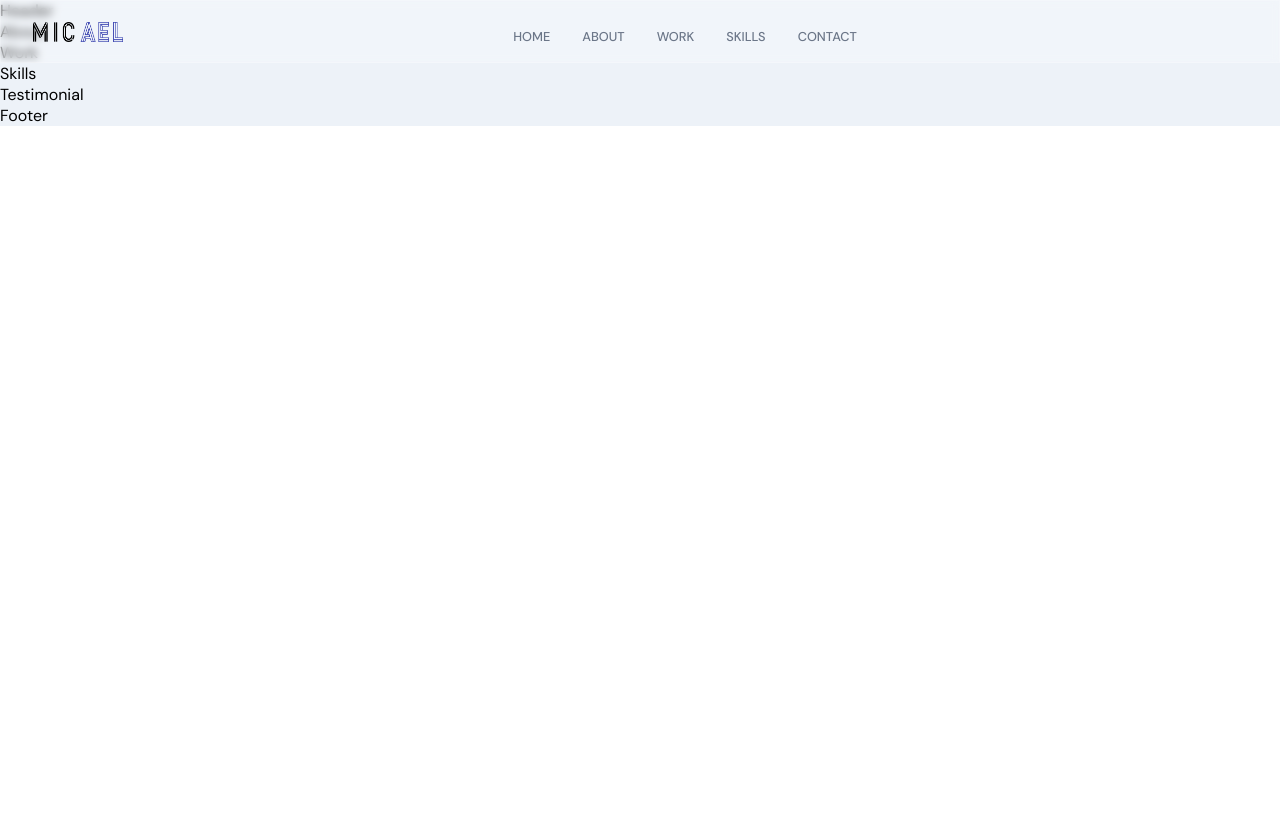
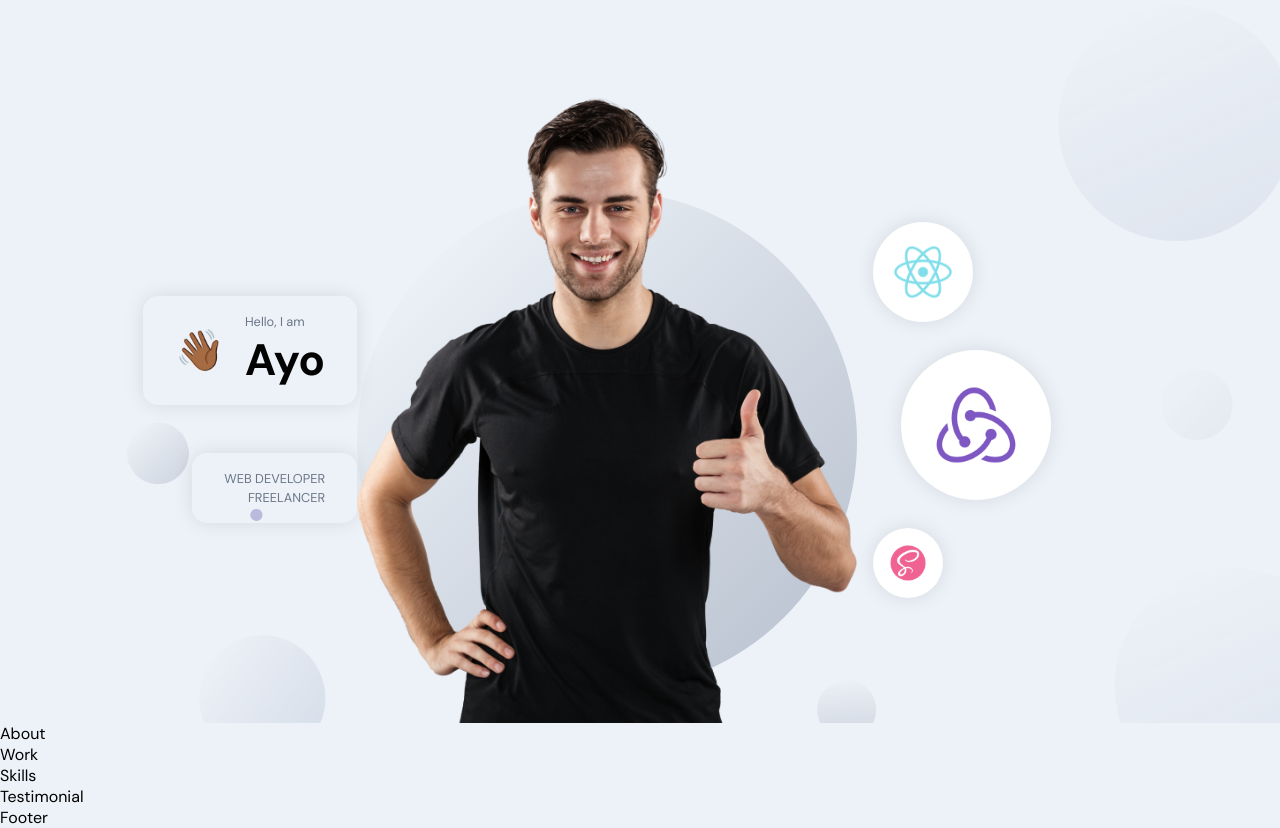
Before and after one commit to Ayo-Show/ayo_portfolio, a React (Create React App) app in the folder frontend_react/: page / in a window 1280 px wide. Before the commit the page ends 800 px from the top, so only its background shows below. Built offline with nearby package versions, Linux system fonts and the light colour scheme.

Commit message:
implemented logic and style to the header

```diff
--- a/frontend_react/src/App.js
+++ b/frontend_react/src/App.js
@@ -6,7 +6,7 @@
 const App = () => {
   return (
     <div className="app">
-      <Navbar />
+      {/* <Navbar /> */}
       <Header />
       <About />
       <Work />
--- a/frontend_react/src/containers/Header/Header.jsx
+++ b/frontend_react/src/containers/Header/Header.jsx
@@ -1,10 +1,73 @@
 import React from "react";
+import { motion } from "framer-motion";
+import { images } from "../../constants";
+
 import "./Header.scss";
+
+const scaleVariants = {
+  whileInView: {
+    scale: [0, 1],
+    opacity: [0, 1],
+    transition: {
+      duration: 1,
+      ease: "easeInOut",
+    },
+  },
+};
 
 const Header = () => {
   return (
-    <div>Header</div>
+    <div id="home" className="app__header app__flex">
+      <motion.div
+        whileInView={{ x: [-100, 0], opacity: [0, 1] }}
+        transition={{ duration: 0.5 }}
+        className="app__header-info"
+      >
+        <div className="app__header-badge">
+          <div className="badge-cmp app__flex">
+            <span>👋🏾</span>
+            <div style={{ marginLeft: 20 }}>
+              <p className="p-text">Hello, I am</p>
+              <h1 className="head-text">Ayo</h1>
+            </div>
+          </div>
+
+          <div className="tag-cmp app__flex">
+            <p className="p-text">Web Developer</p>
+            <p className="p-text">Freelancer</p>
+          </div>
+        </div>
+      </motion.div>
+
+      <motion.div
+        whileInView={{ opacity: [0, 1] }}
+        transition={{ duration: 0.5, delayChildren: 0.5 }}
+        className="app__header-img"
+      >
+        <img src={images.profile} alt="profile_bg" />
+
+        <motion.img
+          whileInView={{ scale: [0, 1] }}
+          transition={{ duration: 1, ease: "easeInOut" }}
+          src={images.circle}
+          alt="profile_circle"
+          className="overlay_circle"
+        />
+      </motion.div>
+
+      <motion.div
+        variant={scaleVariants}
+        whileInView={scaleVariants.whileInView}
+        className="app__header-circles"
+      >
+        {[images.react, images.redux, images.sass].map((circle, index) => (
+          <div className="circle-cmp app__flex" key={`circle-${index}`}>
+            <img src={circle} alt="circle" />
+          </div>
+        ))}
+      </motion.div>
+    </div>
   );
-}
+};
 
-export default Header
+export default Header;
--- a/frontend_react/src/containers/Header/Header.scss
+++ b/frontend_react/src/containers/Header/Header.scss
@@ -0,0 +1,190 @@
+#home {
+  position: relative;
+  background: url("../../assets/bgIMG.png");
+  background-size: cover;
+  background-repeat: repeat;
+  background-position: center;
+
+  .app__wrapper {
+    padding: 0;
+
+    .copyright {
+      display: none;
+    }
+  }
+}
+
+.app__header {
+  flex: 1;
+  width: 100%;
+  height: 100%;
+  flex-direction: row;
+
+  padding: 6rem 2rem 0;
+
+  @media screen and (min-width: 2000px) {
+    padding-top: 8rem;
+  }
+
+  @media screen and (max-width: 1200px) {
+    flex-direction: column;
+  }
+
+  @media screen and (max-width: 450px) {
+    padding: 6rem 1rem 2rem;
+  }
+}
+
+.app__header-info {
+  flex: 0.65;
+  display: flex;
+  flex-direction: column;
+  justify-content: flex-start;
+  align-items: flex-start;
+  height: 100%;
+
+  @media screen and (max-width: 2000px) {
+    width: 100%;
+    margin-right: 0rem;
+  }
+}
+
+.app__header-badge {
+  width: 100%;
+  display: flex;
+  justify-content: flex-end;
+  align-items: flex-end;
+  flex-direction: column;
+
+  .badge-cmp,
+  .tag-cmp {
+    padding: 1rem 2rem;
+    border: var(--white-color);
+    border-radius: 15px;
+    flex-direction: row;
+    width: auto;
+
+    box-shadow: 0 0 20px rgba(0, 0, 0, 0.1);
+  }
+
+  .tag-cmp {
+    flex-direction: column;
+    margin-top: 3rem;
+
+    p {
+      width: 100%;
+      text-transform: uppercase;
+      text-align: right;
+    }
+  }
+
+  span {
+    font-size: 2.5rem;
+
+    @media screen and (min-width: 2000px) {
+      font-size: 5rem;
+    }
+  }
+
+  @media screen and (max-width: 1200px) {
+    justify-content: flex-start;
+    align-items: flex-start;
+  }
+}
+
+.app__header-circles {
+  flex: 0.75;
+  display: flex;
+  flex-direction: column;
+  justify-content: space-evenly;
+  align-items: flex-start;
+  height: 100%;
+  margin-left: 1rem;
+
+  div {
+    width: 100px;
+    height: 100px;
+    border-radius: 50%;
+
+    background: var(--white-color);
+    box-shadow: 0 0 20px rgba(0, 0, 0, 0.1);
+
+    img {
+      width: 60%;
+      height: 60%;
+    }
+  }
+
+  div:nth-child(1) {
+    width: 100px;
+    height: 100px;
+  }
+
+  div:nth-child(2) {
+    margin: 1.75rem;
+    width: 150px;
+    height: 150px;
+  }
+
+  div:nth-child(3) {
+    width: 70px;
+    height: 70px;
+  }
+
+  @media screen and (min-width: 2000px) {
+    div:nth-child(1) {
+      width: 400px;
+      height: 400px;
+    }
+
+    div:nth-child(2) {
+      width: 170px;
+      height: 170px;
+    }
+
+    div:nth-child(3) {
+      width: 200px;
+      height: 200px;
+    }
+  }
+
+  @media screen and (max-width: 1200px) {
+    width: 100%;
+    flex-direction: row;
+    flex-wrap: wrap;
+    margin-left: 0;
+
+    div {
+      margin: 1rem;
+    }
+  }
+}
+
+.app__header-img {
+  flex: 1;
+  height: 100%;
+  display: flex;
+  justify-content: flex-end;
+  align-items: flex-end;
+  position: relative;
+
+  img {
+    width: 100%;
+    object-fit: contain;
+    z-index: 1;
+  }
+
+  .overlay_circle {
+    position: absolute;
+    left: 0;
+    right: 0;
+    bottom: 0;
+    z-index: 0;
+    width: 100%;
+    height: 90%;
+  }
+
+  @media screen and (max-width: 1200px) {
+    margin: 2rem 0;
+  }
+}
```
